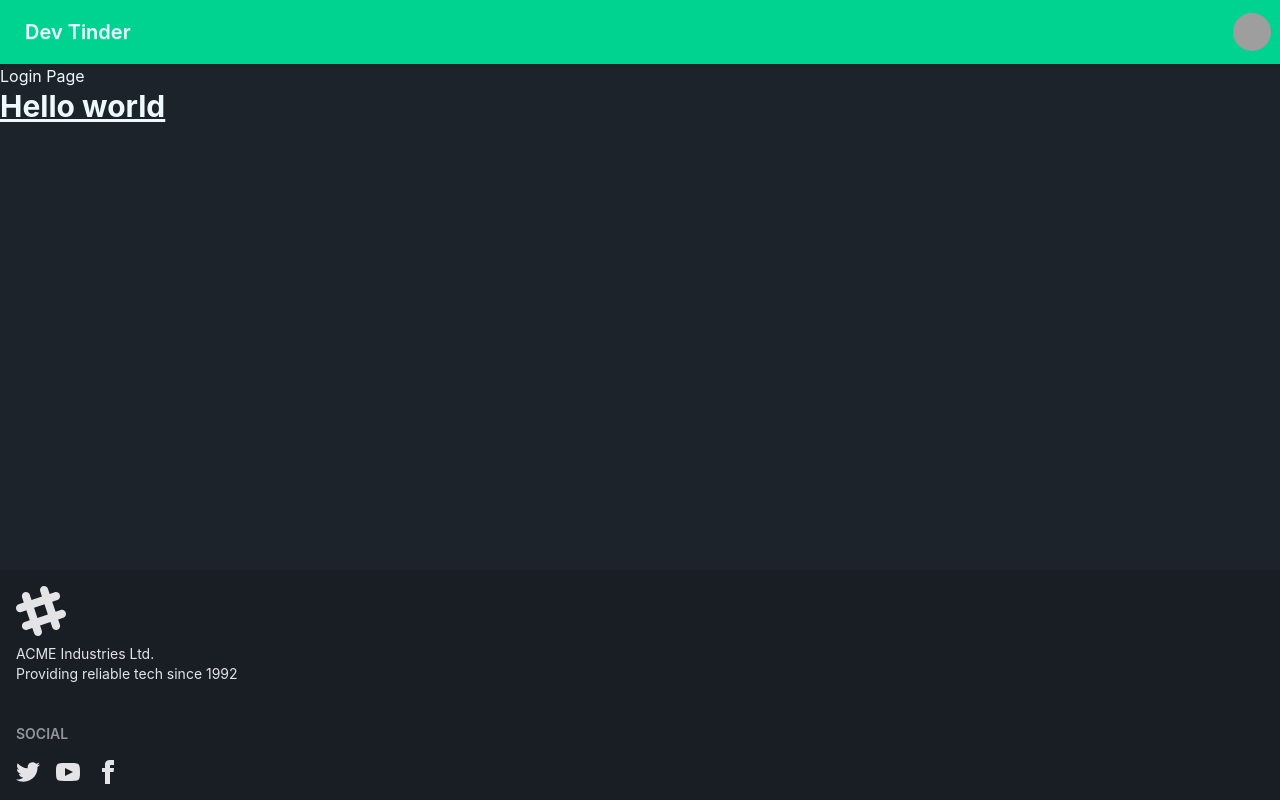
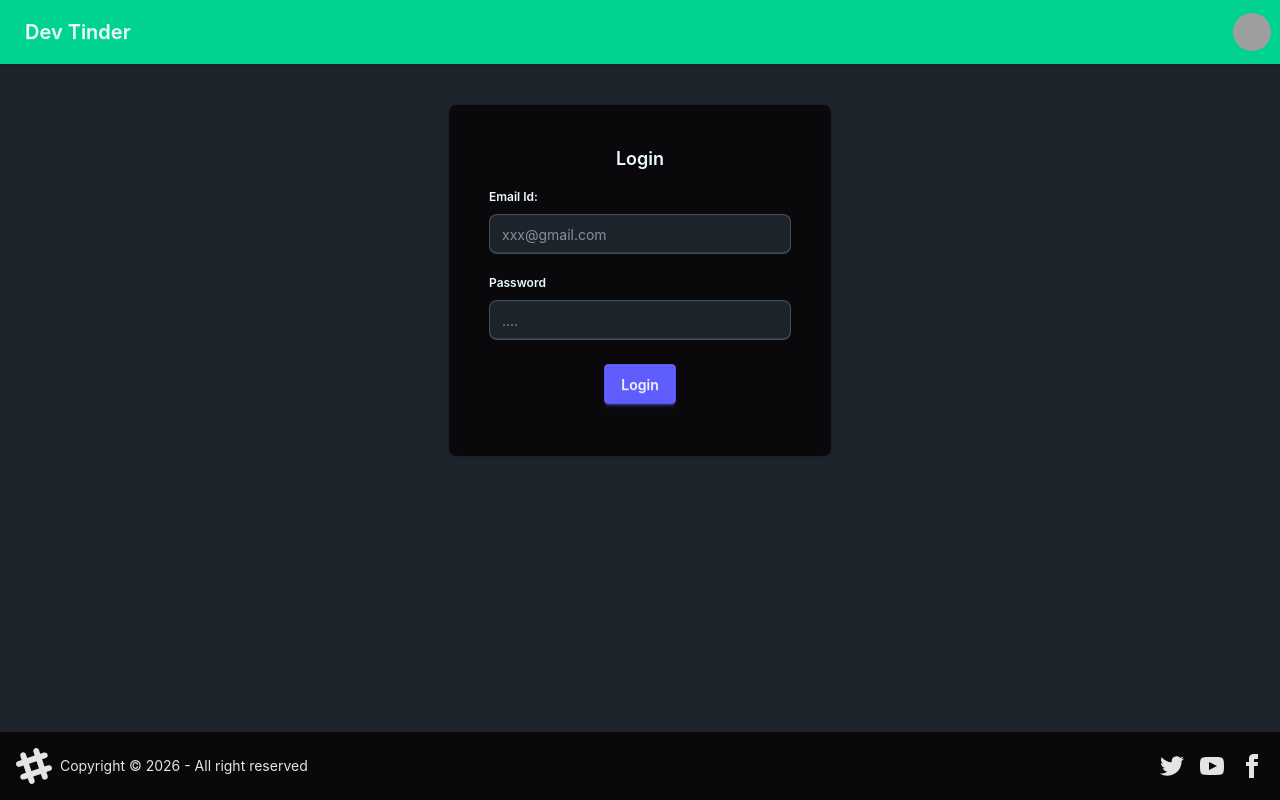
Before and after one commit to Nikhila12345678/devTinder-web, a React (Vite) app: page /login in a window 1280 px wide. Built offline with nearby package versions, Linux system fonts and the light colour scheme; grey boxes are pictures that could not be loaded.

Commit message:
Create Login page

```diff
--- a/package.json
+++ b/package.json
@@ -12,6 +12,7 @@
   "dependencies": {
     "@tailwindcss/postcss": "^4.2.1",
     "@tailwindcss/vite": "^4.2.1",
+    "axios": "^1.13.6",
     "react": "^19.2.0",
     "react-dom": "^19.2.0",
     "react-router-dom": "^7.13.1"
--- a/src/App.jsx
+++ b/src/App.jsx
@@ -1,7 +1,8 @@
 import { useState } from 'react'
-import Navbar from "./Navbar.jsx"
 import {BrowserRouter, Routes, Route} from "react-router-dom";
 import Body from "./Body.jsx"
+import Login from "./Login.jsx"
+
 
 function App() {
 
@@ -10,13 +11,11 @@ function App() {
       <BrowserRouter basename = "/">
       <Routes>
         <Route path = "/"  element = {<Body />}>
-        <Route path = "/login" element = {<div>Login Page</div>} />
+        <Route path = "/login" element = {<Login />} />
         <Route path = "/test" element = {<div>Test page</div>} />
         </Route>
         </Routes>
         </BrowserRouter>
-
-      <h1 className = "text-3xl font-bold underline">Hello world</h1>
 
     </>
   )
--- a/src/Footer.jsx
+++ b/src/Footer.jsx
@@ -1,11 +1,11 @@
 const Footer = () => {
     return(
 
-        <footer className="footer bg-base-200 text-neutral-content p-4 fixed bottom-0">
-  <aside>
+        <footer className="footer sm:footer-horizontal bg-neutral text-neutral-content items-center p-4 w-full fixed bottom-0 left-0">
+  <aside className="grid-flow-col items-center">
     <svg
-      width="50"
-      height="50"
+      width="36"
+      height="36"
       viewBox="0 0 24 24"
       xmlns="http://www.w3.org/2000/svg"
       fillRule="evenodd"
@@ -14,15 +14,9 @@ const Footer = () => {
       <path
         d="M22.672 15.226l-2.432.811.841 2.515c.33 1.019-.209 2.127-1.23 2.456-1.15.325-2.148-.321-2.463-1.226l-.84-2.518-5.013 1.677.84 2.517c.391 1.203-.434 2.542-1.831 2.542-.88 0-1.601-.564-1.86-1.314l-.842-2.516-2.431.809c-1.135.328-2.145-.317-2.463-1.229-.329-1.018.211-2.127 1.231-2.456l2.432-.809-1.621-4.823-2.432.808c-1.355.384-2.558-.59-2.558-1.839 0-.817.509-1.582 1.327-1.846l2.433-.809-.842-2.515c-.33-1.02.211-2.129 1.232-2.458 1.02-.329 2.13.209 2.461 1.229l.842 2.515 5.011-1.677-.839-2.517c-.403-1.238.484-2.553 1.843-2.553.819 0 1.585.509 1.85 1.326l.841 2.517 2.431-.81c1.02-.33 2.131.211 2.461 1.229.332 1.018-.21 2.126-1.23 2.456l-2.433.809 1.622 4.823 2.433-.809c1.242-.401 2.557.484 2.557 1.838 0 .819-.51 1.583-1.328 1.847m-8.992-6.428l-5.01 1.675 1.619 4.828 5.011-1.674-1.62-4.829z"></path>
     </svg>
-    <p>
-      ACME Industries Ltd.
-      <br />
-      Providing reliable tech since 1992
-    </p>
+    <p>Copyright © {new Date().getFullYear()} - All right reserved</p>
   </aside>
-  <nav>
-    <h6 className="footer-title">Social</h6>
-    <div className="grid grid-flow-col gap-4">
+  <nav className="grid-flow-col gap-4 md:place-self-center md:justify-self-end">
     <a>
       <svg
         xmlns="http://www.w3.org/2000/svg"
@@ -56,7 +50,6 @@ const Footer = () => {
           d="M9 8h-3v4h3v12h5v-12h3.642l.358-4h-4v-1.667c0-.955.192-1.333 1.115-1.333h2.885v-5h-3.808c-3.596 0-5.192 1.583-5.192 4.615v3.385z"></path>
       </svg>
     </a>
-    </div>
   </nav>
 </footer>
 
--- /dev/null
+++ b/src/Login.jsx
@@ -0,0 +1,54 @@
+import {useState} from "react";
+import axios from "axios"
+
+const Login = () => {
+    const [emailId, setEmailId] = useState("");
+    const [password, setPassword] = useState("");
+
+    const handlelogin = async() => {
+        try{
+            const res = await axios.post("http://localhost:3000/login",{
+                emailId,
+                password,
+        },
+    {withCredentials :true});
+        }
+        catch(err){
+            console.log(err.message);
+        }
+    };
+
+    return (
+        <div className = "flex justify-center my-10">
+        <div className="card card-border bg-base-100 w-96">
+  <div className="card-body p-10 bg-neutral rounded-lg">
+    <h2 className="card-title justify-center">Login</h2>
+    <div>
+        <fieldset className="fieldset w-full max-w-xs">
+  <legend className="fieldset-legend">Email Id:</legend>
+  <input type="text" value = {emailId}
+  placeholder="xxx@gmail.com" className = "input input-bordered w-full max-w-xs rounded-lg"
+  onChange = {(e) => setEmailId(e.target.value)} />
+</fieldset>
+    </div>
+
+    <div>
+        <fieldset className="fieldset w-full max-w-xs">
+  <legend className="fieldset-legend">Password</legend>
+  <input type="text"
+  value = {password}
+   placeholder="...." className = "input input-bordered w-full max-w-xs rounded-lg"
+   onChange = {(e) => setPassword(e.target.value)} />
+</fieldset>
+    </div>
+
+    <div className="card-actions justify-center m-3">
+      <button className="btn btn-primary" onClick = {handlelogin}>Login</button>
+    </div>
+  </div>
+</div>
+</div>
+    )
+}
+
+export default Login;
```
Also changed, not shown: 2 other files (tests, documents, lock files or other folders). Lines whose indentation alone changed are shown as unchanged.
